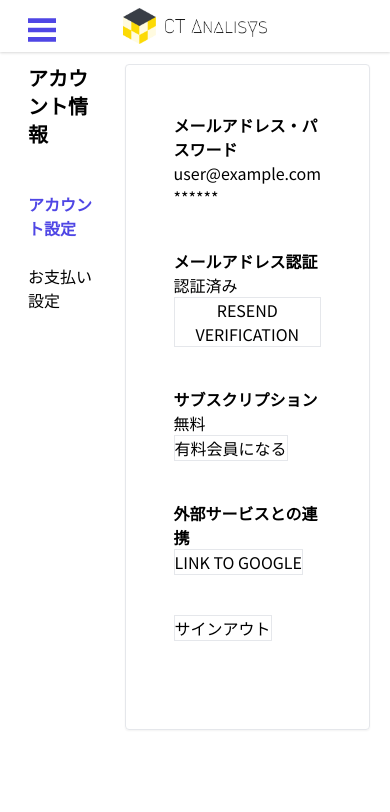
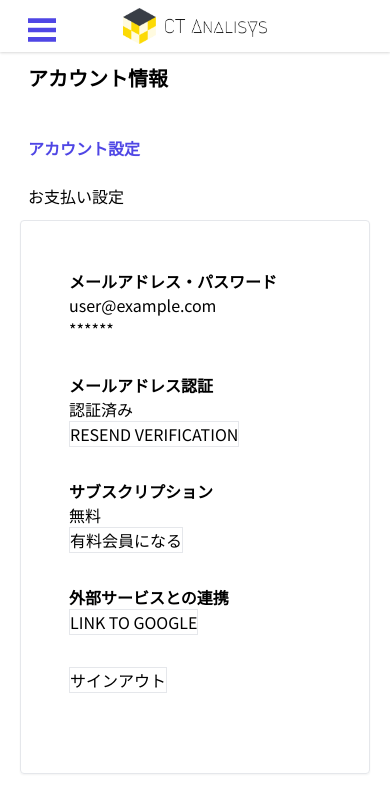
Before and after one commit to samoozy/ct-analysis-project, a Vue app: page /account/settings in a window 390 px wide. Shown: the top 812 px of the page. Built offline with nearby package versions, Linux system fonts and the light colour scheme; no server answers; the database is empty; sample sign-in values are in the browser's storage.

Commit message:
Added base styling for responsive dashboard

```diff
--- a/src/components/account/AccountNavigation.vue
+++ b/src/components/account/AccountNavigation.vue
@@ -1,5 +1,5 @@
 <template>
-  <h3 class="title">アカウント情報</h3>
+  <h3 class="font-bold text-xl mb-8 pl-2">アカウント情報</h3>
 
   <router-link
     class="nav-link"
@@ -33,15 +33,11 @@ export default {
 </script>
 
 <style scoped lang="postcss">
-.title {
-  @apply font-bold text-xl mb-8 pl-2;
-}
-
 .active {
   @apply text-indigo-600 font-bold;
 }
 
 .nav-link {
-  @apply block py-3 pl-2 hover:bg-gray-100 rounded;
+  @apply block py-3 pl-2 rounded hover:bg-gray-100;
 }
 </style>
--- a/src/components/account/ContentBlock.vue
+++ b/src/components/account/ContentBlock.vue
@@ -1,5 +1,5 @@
 <template>
-  <div class="mb-10">
+  <div class="mb-8">
 
     <h5 class="font-bold">
       <slot name="title"></slot>
--- a/src/pages/user/UserAccount.vue
+++ b/src/pages/user/UserAccount.vue
@@ -4,14 +4,13 @@
       ログインしてください。
   </div>
 
-
   <div v-else>
 
-    <div class="flex">
-      <div class="h-full w-3/12 mr-8">
+    <div class="lg:flex">
+      <div class="lg:w-3/12 lg:mr-8 h-full">
         <AccountNavigation />
       </div>
-      <div class="w-9/12 border p-12 rounded shadow-sm">
+      <div class="lg:w-9/12 border p-12 rounded shadow-sm">
         <router-view></router-view>
       </div>
     </div>
@@ -49,7 +48,3 @@ export default {
   }
 }
 </script>
-
-<style scoped lang="postcss">
-
-</style>
```
